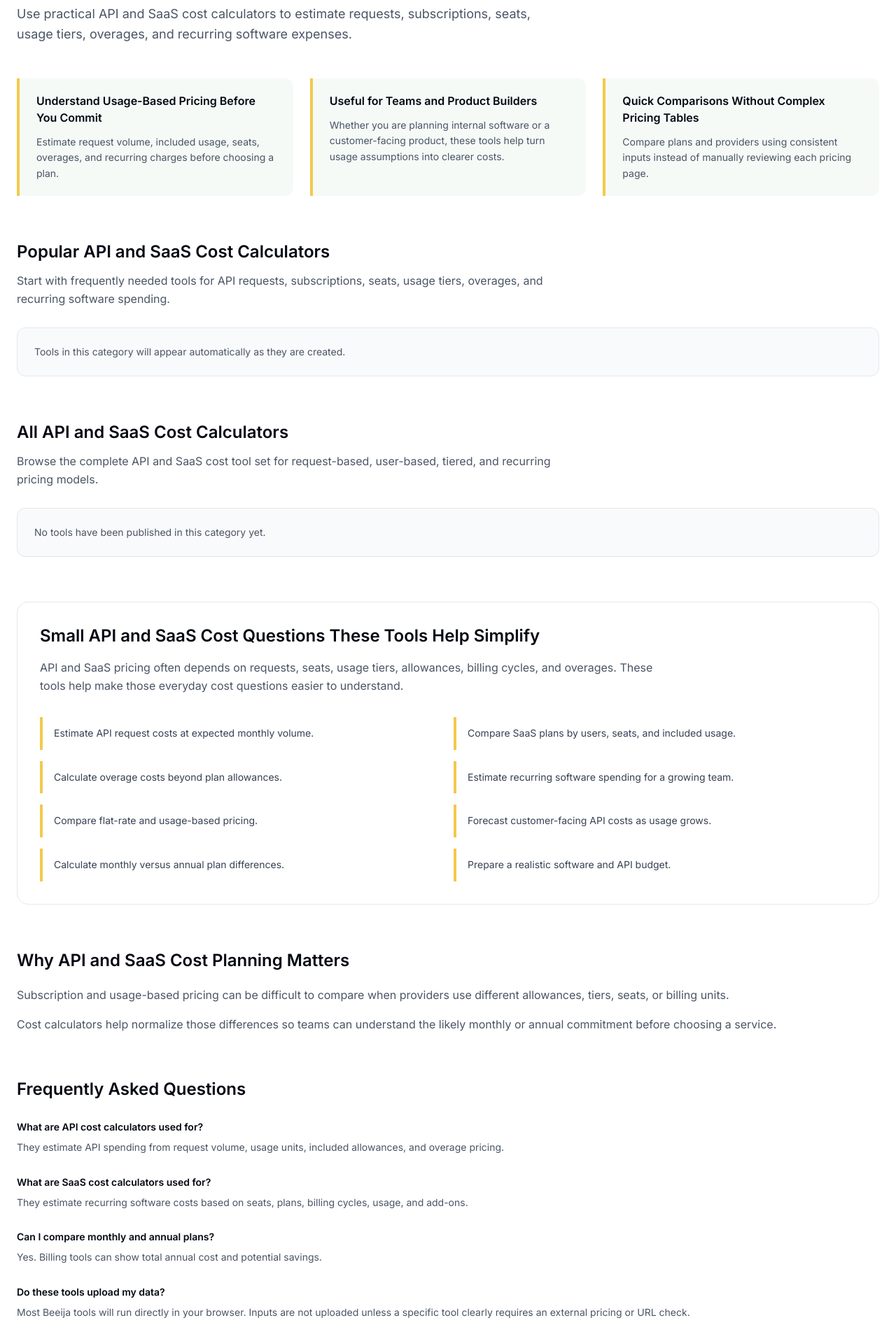
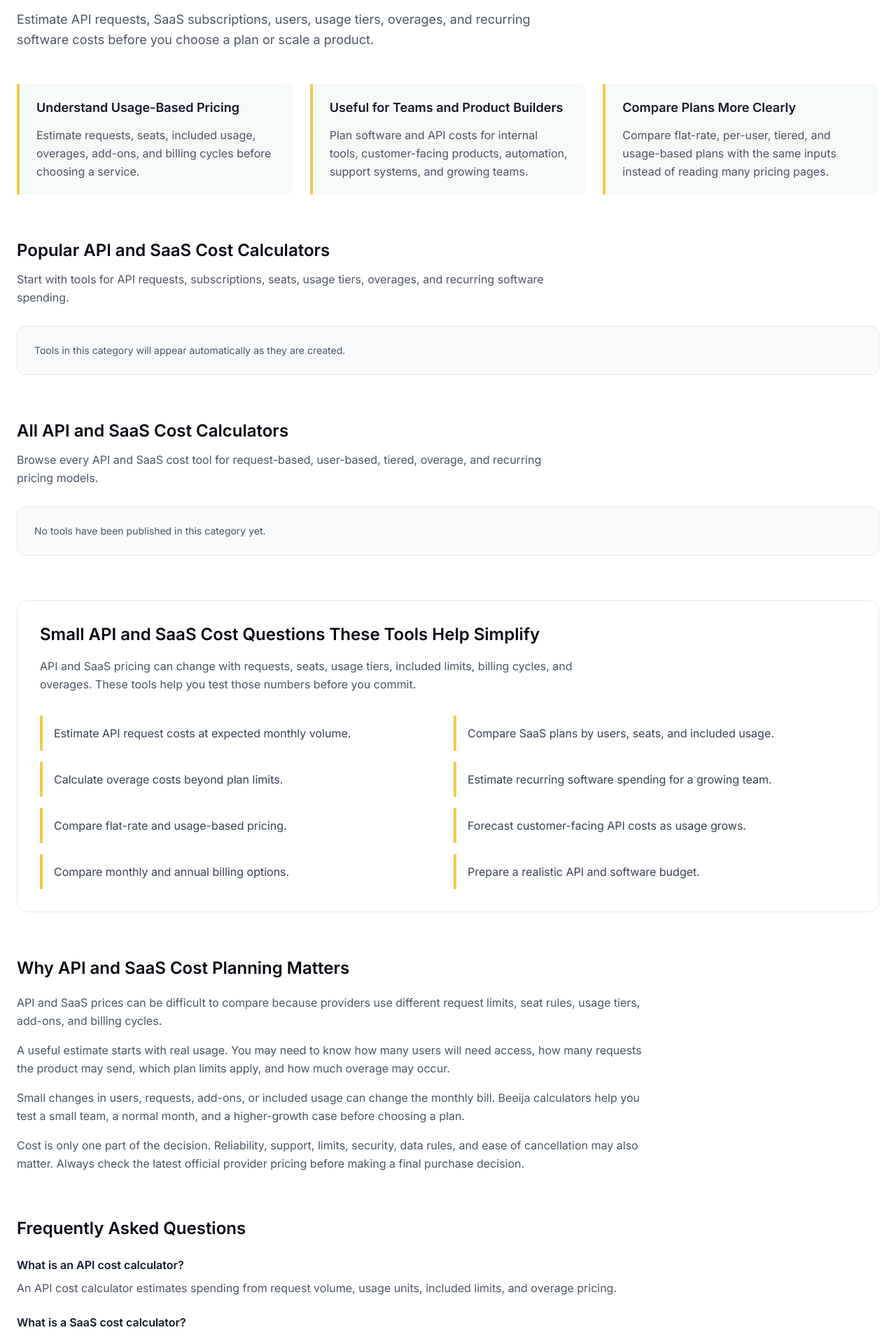
Before and after one commit to vaarunsonawwane-ops/beeija, a Next.js app: page /categories/api-saas-cost-calculators in a window 1280 px wide. Shown: the part 320-2234 px from the top of the page at 70% size. Built offline with nearby package versions, Linux system fonts and the light colour scheme.

Commit message:
Update page.tsx

```diff
--- a/app/categories/api-saas-cost-calculators/page.tsx
+++ b/app/categories/api-saas-cost-calculators/page.tsx
@@ -1,4 +1,5 @@
 import Link from "next/link";
+import type { Metadata } from "next";
 import { tools } from "@/app/data/tools";
 
 const categoryTools = tools.filter(
@@ -7,23 +8,63 @@ const categoryTools = tools.filter(
 
 const featuredTools = categoryTools.slice(0, 6);
 
-export const metadata = {
-  title: "API & SaaS Cost Calculators | Beeija",
+export const metadata: Metadata = {
+  title: "API & SaaS Cost Calculators for Requests, Seats & Plans",
 
   description:
-    "Use practical API and SaaS cost calculators to estimate requests, subscriptions, seats, usage tiers, overages, and recurring software expenses.",
+    "Estimate API request costs, SaaS subscriptions, seats, usage tiers, overages, and monthly software spending with simple planning calculators.",
+
+  keywords: [
+    "API cost calculator",
+    "SaaS cost calculator",
+    "API pricing calculator",
+    "API request cost calculator",
+    "SaaS pricing calculator",
+    "subscription cost calculator",
+    "software cost calculator",
+    "per user pricing calculator",
+    "seat based pricing calculator",
+    "usage based pricing calculator",
+    "API overage calculator",
+    "SaaS overage calculator",
+    "monthly software cost calculator",
+    "annual subscription calculator",
+    "SaaS plan comparison calculator",
+  ],
 
   alternates: {
     canonical: "https://beeija.com/categories/api-saas-cost-calculators",
+  },
+
+  openGraph: {
+    title: "API & SaaS Cost Calculators for Requests, Seats & Plans",
+
+    description:
+      "Estimate API requests, SaaS subscriptions, users, usage tiers, overages, and monthly software costs before you choose a plan.",
+
+    url: "https://beeija.com/categories/api-saas-cost-calculators",
+
+    siteName: "Beeija",
+
+    type: "website",
+  },
+
+  twitter: {
+    card: "summary_large_image",
+
+    title: "API & SaaS Cost Calculators for Requests, Seats & Plans",
+
+    description:
+      "Use simple calculators to estimate API usage, SaaS subscriptions, seats, overages, and recurring software costs.",
   },
 };
 
 export default function CategoryPage() {
   return (
     <main className="min-h-screen bg-white">
-      <section className="mx-auto max-w-7xl px-6 py-12">
+      <section className="mx-auto max-w-7xl px-6 py-16">
         {/* BREADCRUMB */}
-        <div className="mb-10 flex items-center text-sm text-gray-500">
+        <div className="mb-8 flex items-center text-sm text-gray-500">
           <Link
             href="/"
             className="transition-colors duration-200 hover:!text-[var(--yellow-dark)]"
@@ -48,70 +89,78 @@ export default function CategoryPage() {
         {/* HERO */}
         <div className="max-w-3xl">
           <h1 className="text-4xl font-bold tracking-tight text-gray-950 md:text-5xl md:leading-tight">
-            API and SaaS Cost Calculators for Requests and Subscriptions
+            API and SaaS Cost Calculators for Requests, Seats, and Plans
           </h1>
 
-          <p className="mt-5 text-base leading-relaxed text-gray-600 md:text-lg">
-            Use practical API and SaaS cost calculators to estimate requests, subscriptions, seats, usage tiers, overages, and recurring software expenses.
+          <p className="mt-5 text-lg leading-relaxed text-gray-600">
+            Estimate API requests, SaaS subscriptions, users, usage tiers,
+            overages, and recurring software costs before you choose a plan or
+            scale a product.
           </p>
         </div>
 
         {/* INTRO CARDS */}
         <div className="mt-12 grid gap-6 md:grid-cols-3">
           <article className="rounded-r-xl border-l-4 border-[#F2C94C] bg-[#F5FAF7] px-6 py-5">
-            <h2 className="text-base font-semibold text-gray-950">
-              Understand Usage-Based Pricing Before You Commit
+            <h2 className="text-lg font-semibold text-gray-900">
+              Understand Usage-Based Pricing
             </h2>
 
-            <p className="mt-3 text-sm leading-relaxed text-gray-600">
-              Estimate request volume, included usage, seats, overages, and recurring charges before choosing a plan.
+            <p className="mt-3 text-base leading-relaxed text-gray-600">
+              Estimate requests, seats, included usage, overages, add-ons, and
+              billing cycles before choosing a service.
             </p>
           </article>
 
           <article className="rounded-r-xl border-l-4 border-[#F2C94C] bg-[#F5FAF7] px-6 py-5">
-            <h2 className="text-base font-semibold text-gray-950">
+            <h2 className="text-lg font-semibold text-gray-900">
               Useful for Teams and Product Builders
             </h2>
 
-            <p className="mt-3 text-sm leading-relaxed text-gray-600">
-              Whether you are planning internal software or a customer-facing product, these tools help turn usage assumptions into clearer costs.
+            <p className="mt-3 text-base leading-relaxed text-gray-600">
+              Plan software and API costs for internal tools, customer-facing
+              products, automation, support systems, and growing teams.
             </p>
           </article>
 
           <article className="rounded-r-xl border-l-4 border-[#F2C94C] bg-[#F5FAF7] px-6 py-5">
-            <h2 className="text-base font-semibold text-gray-950">
-              Quick Comparisons Without Complex Pricing Tables
+            <h2 className="text-lg font-semibold text-gray-900">
+              Compare Plans More Clearly
             </h2>
 
-            <p className="mt-3 text-sm leading-relaxed text-gray-600">
-              Compare plans and providers using consistent inputs instead of manually reviewing each pricing page.
+            <p className="mt-3 text-base leading-relaxed text-gray-600">
+              Compare flat-rate, per-user, tiered, and usage-based plans with
+              the same inputs instead of reading many pricing pages.
             </p>
           </article>
         </div>
 
-        {/* POPULAR TOOLS */}
+        {/* FEATURED TOOLS */}
         <section className="mt-16">
+          <div className="max-w-3xl">
             <h2 className="text-2xl font-semibold text-gray-950">
               Popular API and SaaS Cost Calculators
             </h2>
 
-          <p className="mt-3 max-w-3xl text-sm leading-relaxed text-gray-600 md:text-base">
-            Start with frequently needed tools for API requests, subscriptions, seats, usage tiers, overages, and recurring software spending.
+            <p className="mt-3 text-gray-600 leading-relaxed">
+              Start with tools for API requests, subscriptions, seats, usage
+              tiers, overages, and recurring software spending.
             </p>
+          </div>
 
           {featuredTools.length > 0 ? (
-            <div className="mt-7 grid gap-5 md:grid-cols-2 lg:grid-cols-3">
+            <div className="mt-6 grid gap-5 md:grid-cols-2 lg:grid-cols-3">
               {featuredTools.map((tool) => (
                 <Link
                   key={tool.href}
                   href={tool.href}
-                  className="group rounded-xl border border-gray-200 bg-white p-6 transition duration-200 hover:-translate-y-1 hover:shadow-md"
+                  className="group rounded-2xl border border-gray-200 bg-white p-6 shadow-sm transition hover:-translate-y-1 hover:shadow-md"
                 >
-                  <h3 className="text-base font-semibold text-gray-950">
+                  <h3 className="text-lg font-semibold text-gray-900 transition-colors duration-200 group-hover:text-[var(--green)]">
                     {tool.title}
                   </h3>
 
-                  <p className="mt-3 text-sm leading-relaxed text-gray-600">
+                  <p className="mt-3 text-base leading-relaxed text-gray-600">
                     {tool.description}
                   </p>
 
@@ -123,34 +172,38 @@ export default function CategoryPage() {
             </div>
           ) : (
             <p className="mt-7 rounded-xl border border-gray-200 bg-gray-50 p-6 text-sm text-gray-600">
-              Tools in this category will appear automatically as they are created.
+              Tools in this category will appear automatically as they are
+              created.
             </p>
           )}
         </section>
 
         {/* ALL TOOLS */}
         <section className="mt-16">
+          <div className="max-w-3xl">
             <h2 className="text-2xl font-semibold text-gray-950">
               All API and SaaS Cost Calculators
             </h2>
 
-          <p className="mt-3 max-w-3xl text-sm leading-relaxed text-gray-600 md:text-base">
-            Browse the complete API and SaaS cost tool set for request-based, user-based, tiered, and recurring pricing models.
+            <p className="mt-3 text-gray-600 leading-relaxed">
+              Browse every API and SaaS cost tool for request-based, user-based,
+              tiered, overage, and recurring pricing models.
             </p>
+          </div>
 
           {categoryTools.length > 0 ? (
-            <div className="mt-7 grid gap-5 md:grid-cols-2 lg:grid-cols-3">
+            <div className="mt-6 grid gap-5 md:grid-cols-2 lg:grid-cols-3">
               {categoryTools.map((tool) => (
                 <Link
                   key={tool.href}
                   href={tool.href}
-                  className="rounded-xl border border-gray-200 bg-white p-6 transition duration-200 hover:-translate-y-1 hover:shadow-md"
+                  className="rounded-2xl border border-gray-200 bg-white p-6 shadow-sm transition duration-200 hover:-translate-y-1 hover:shadow-md"
                 >
-                  <h3 className="text-base font-semibold text-gray-950">
+                  <h3 className="text-lg font-semibold text-gray-900">
                     {tool.title}
                   </h3>
 
-                  <p className="mt-3 text-sm leading-relaxed text-gray-600">
+                  <p className="mt-3 text-base leading-relaxed text-gray-600">
                     {tool.description}
                   </p>
                 </Link>
@@ -163,32 +216,34 @@ export default function CategoryPage() {
           )}
         </section>
 
-        {/* TASKS */}
+        {/* USE CASES */}
         <section className="mt-16 rounded-2xl border border-gray-200 bg-white p-7 md:p-8">
           <h2 className="text-2xl font-semibold text-gray-950">
             Small API and SaaS Cost Questions These Tools Help Simplify
           </h2>
 
-          <p className="mt-4 max-w-4xl text-sm leading-relaxed text-gray-600 md:text-base">
-            API and SaaS pricing often depends on requests, seats, usage tiers, allowances, billing cycles, and overages. These tools help make those everyday cost questions easier to understand.
+          <p className="mt-4 max-w-3xl text-gray-600 leading-relaxed">
+            API and SaaS pricing can change with requests, seats, usage tiers,
+            included limits, billing cycles, and overages. These tools help you
+            test those numbers before you commit.
           </p>
 
           <div className="mt-8 grid gap-4 md:grid-cols-2">
             {[
               "Estimate API request costs at expected monthly volume.",
               "Compare SaaS plans by users, seats, and included usage.",
-              "Calculate overage costs beyond plan allowances.",
+              "Calculate overage costs beyond plan limits.",
               "Estimate recurring software spending for a growing team.",
               "Compare flat-rate and usage-based pricing.",
               "Forecast customer-facing API costs as usage grows.",
-              "Calculate monthly versus annual plan differences.",
-              "Prepare a realistic software and API budget."
+              "Compare monthly and annual billing options.",
+              "Prepare a realistic API and software budget.",
             ].map((item) => (
               <div
                 key={item}
                 className="border-l-4 border-[#F2C94C] bg-white px-4 py-3"
               >
-                <p className="text-sm leading-relaxed text-gray-700">
+                <p className="text-base leading-relaxed text-gray-700">
                   {item}
                 </p>
               </div>
@@ -202,10 +257,32 @@ export default function CategoryPage() {
             Why API and SaaS Cost Planning Matters
           </h2>
 
-          <div className="mt-5 space-y-4 text-sm leading-relaxed text-gray-600 md:text-base">
-          <p>Subscription and usage-based pricing can be difficult to compare when providers use different allowances, tiers, seats, or billing units.</p>
+          <div className="mt-5 max-w-4xl space-y-4 text-gray-600 leading-relaxed">
+            <p>
+              API and SaaS prices can be difficult to compare because providers
+              use different request limits, seat rules, usage tiers, add-ons,
+              and billing cycles.
+            </p>
 
-          <p>Cost calculators help normalize those differences so teams can understand the likely monthly or annual commitment before choosing a service.</p>
+            <p>
+              A useful estimate starts with real usage. You may need to know how
+              many users will need access, how many requests the product may
+              send, which plan limits apply, and how much overage may occur.
+            </p>
+
+            <p>
+              Small changes in users, requests, add-ons, or included usage can
+              change the monthly bill. Beeija calculators help you test a small
+              team, a normal month, and a higher-growth case before choosing a
+              plan.
+            </p>
+
+            <p>
+              Cost is only one part of the decision. Reliability, support,
+              limits, security, data rules, and ease of cancellation may also
+              matter. Always check the latest official provider pricing before
+              making a final purchase decision.
+            </p>
           </div>
         </section>
 
@@ -215,44 +292,73 @@ export default function CategoryPage() {
             Frequently Asked Questions
           </h2>
 
-          <div className="mt-7 space-y-7">
+          <div className="mt-6 space-y-6">
             <div>
-            <h3 className="text-sm font-semibold text-gray-950">
-              What are API cost calculators used for?
+              <h3 className="font-semibold text-gray-900">
+                What is an API cost calculator?
               </h3>
 
-            <p className="mt-2 text-sm leading-relaxed text-gray-600">
-              They estimate API spending from request volume, usage units, included allowances, and overage pricing.
+              <p className="mt-2 text-gray-600 leading-relaxed">
+                An API cost calculator estimates spending from request volume,
+                usage units, included limits, and overage pricing.
               </p>
             </div>
 
             <div>
-            <h3 className="text-sm font-semibold text-gray-950">
-              What are SaaS cost calculators used for?
+              <h3 className="font-semibold text-gray-900">
+                What is a SaaS cost calculator?
               </h3>
 
-            <p className="mt-2 text-sm leading-relaxed text-gray-600">
-              They estimate recurring software costs based on seats, plans, billing cycles, usage, and add-ons.
+              <p className="mt-2 text-gray-600 leading-relaxed">
+                A SaaS cost calculator estimates recurring software costs from
+                seats, plans, billing cycles, usage, add-ons, and overages.
               </p>
             </div>
 
             <div>
-            <h3 className="text-sm font-semibold text-gray-950">
-              Can I compare monthly and annual plans?
+              <h3 className="font-semibold text-gray-900">
+                How do I estimate monthly API costs?
               </h3>
 
-            <p className="mt-2 text-sm leading-relaxed text-gray-600">
-              Yes. Billing tools can show total annual cost and potential savings.
+              <p className="mt-2 text-gray-600 leading-relaxed">
+                Start with expected requests, price per request or usage unit,
+                included allowance, and any overage rate. Then test a normal
+                month and a higher-usage month.
               </p>
             </div>
 
             <div>
-            <h3 className="text-sm font-semibold text-gray-950">
+              <h3 className="font-semibold text-gray-900">
+                Can I compare monthly and annual SaaS plans?
+              </h3>
+
+              <p className="mt-2 text-gray-600 leading-relaxed">
+                Yes. A calculator can show the full annual cost, monthly
+                equivalent, discount, and possible savings.
+              </p>
+            </div>
+
+            <div>
+              <h3 className="font-semibold text-gray-900">
+                Are API and SaaS cost estimates exact?
+              </h3>
+
+              <p className="mt-2 text-gray-600 leading-relaxed">
+                No. They are planning estimates. The final bill may change
+                because of updated prices, taxes, discounts, extra services, or
+                actual usage.
+              </p>
+            </div>
+
+            <div>
+              <h3 className="font-semibold text-gray-900">
                 Do these tools upload my data?
               </h3>
 
-            <p className="mt-2 text-sm leading-relaxed text-gray-600">
-              Most Beeija tools will run directly in your browser. Inputs are not uploaded unless a specific tool clearly requires an external pricing or URL check.
+              <p className="mt-2 text-gray-600 leading-relaxed">
+                Most Beeija tools run in your browser. Your inputs are not
+                uploaded unless a tool clearly says that it needs an external
+                price or URL check.
               </p>
             </div>
           </div>
```
Lines whose indentation alone changed are shown as unchanged.
